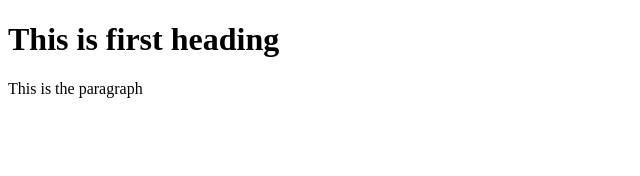
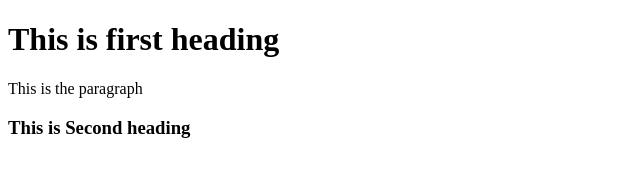
Before and after one commit to premrimal/gitctwn, a plain HTML site: page index.html in a window 1280 px wide. Shown: the whole page, without its empty margins (0-640 px from the left). Drawn offline with Linux system fonts and the light colour scheme.

Commit message:
Added second Heading

```diff
--- a/index.html
+++ b/index.html
@@ -11,5 +11,5 @@
 </body>
     <h1>This is first heading</h1>
     <p>This is the paragraph</p>
-
+    <h3>This is Second heading</h3>
 </html>
```
